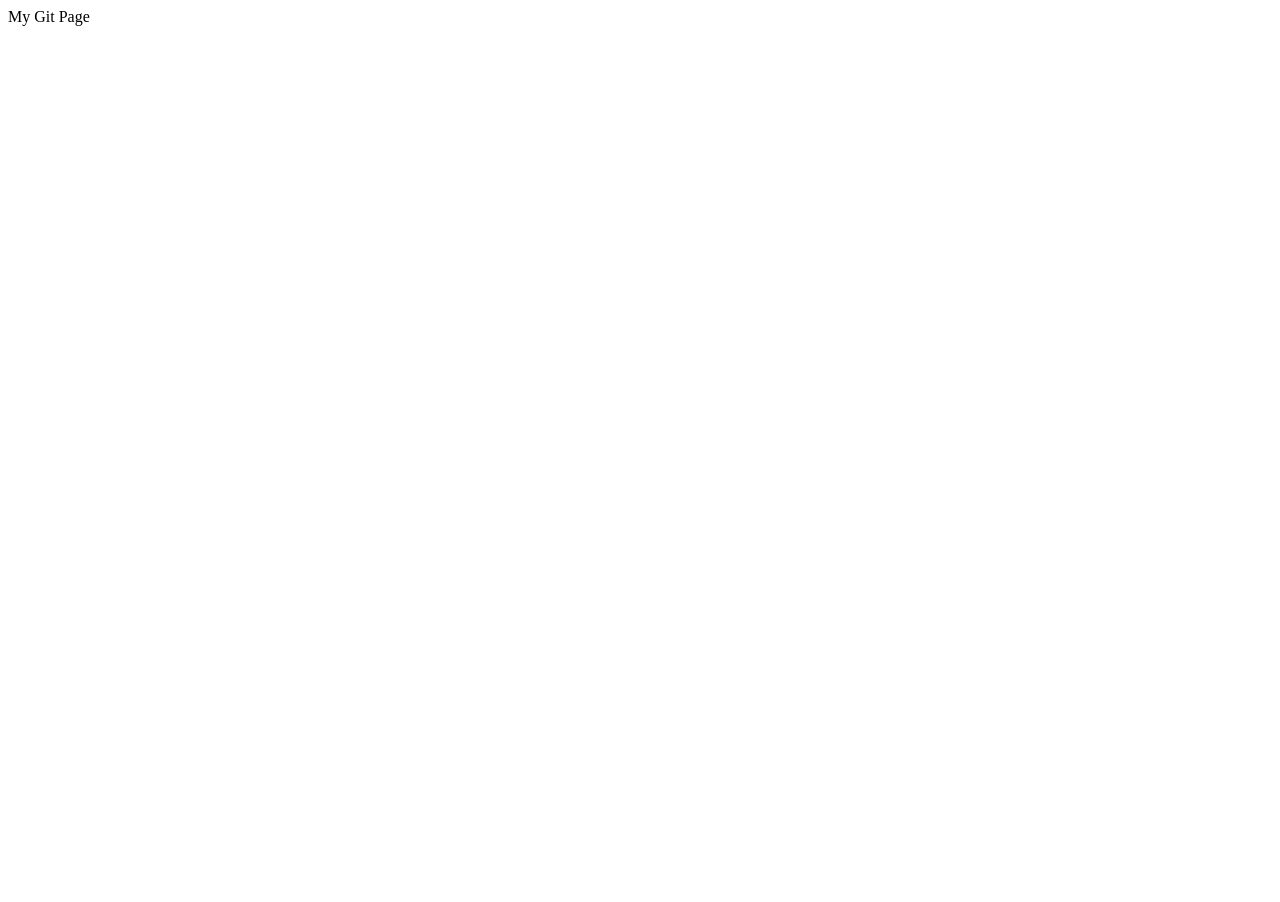
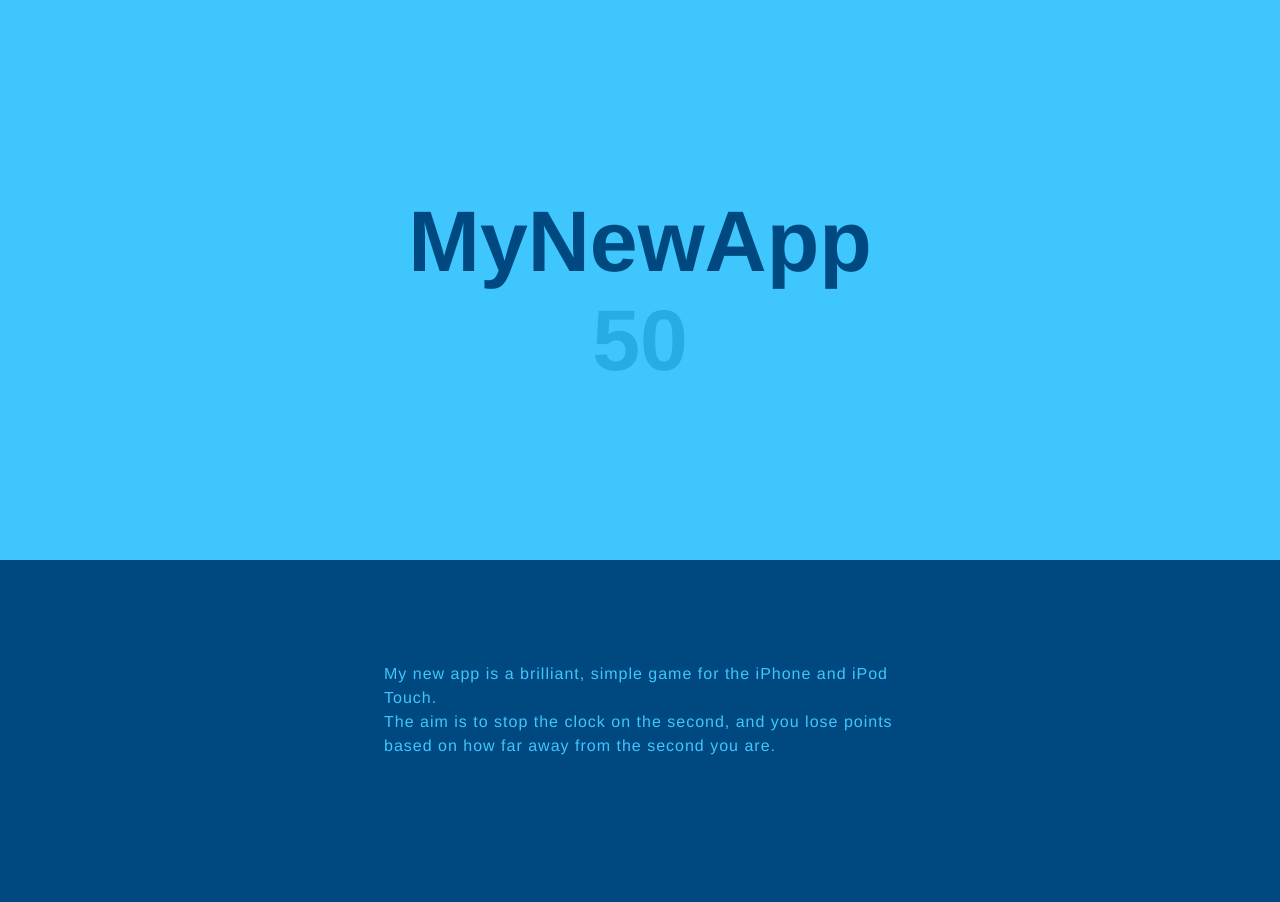
Before and after one commit to yberdnikov/TimerGame, a plain HTML site: page index.html in a window 1280 px wide. Before the commit the page ends 800 px from the top, so only its background shows below. Drawn offline with nearby package versions, Linux system fonts and the light colour scheme.

Commit message:
first page commit

```diff
--- a/index.html
+++ b/index.html
@@ -1 +1,33 @@
-My Git Page
+<!DOCTYPE html>
+<html>
+<head>
+<link rel="stylesheet" href="styles.css">
+<script src="http://ajax.googleapis.com/ajax/libs/jquery/1.8.0/jquery.min.js" type="text/javascript"></script>
+<link href='http://fonts.googleapis.com/css?family=Raleway:400,900' rel='stylesheet' type='text/css'>
+<script>
+$(document).ready(function() {
+
+    setInterval(updateDisplay, 100); // every millisecond call updateDisplay
+
+
+function updateDisplay(){
+      var value = parseInt($('#timer').find('.value').text(), 10);
+
+
+    value++;
+     $('#timer').find('.value').text(value);
+
+}
+});
+</script>
+<title></title>
+<style>
+</style>
+</head>
+
+<body>
+<div id="timer">MyNewApp<br/><span class="value">0</span></div>
+<div id="below">My new app is a brilliant, simple game for the iPhone and iPod Touch.<br/> The aim is to stop the clock on the second, and you lose points based on how far away from the second you are.</div>
+</body>
+
+</html>
--- /dev/null
+++ b/styles.less
@@ -0,0 +1,42 @@
+@base:#26ADE4;
+@darker:@base - 100;
+@lighter: @base + 25;
+
+html, body {
+	margin: 0 0 0 0;
+	padding: 0 0 0 0;
+	font-family:Helvetica;
+}
+
+#timer {
+
+	font-weight:800;
+	font-size:86px;
+	background-color:@lighter;
+	color:@darker;
+	height:70%;
+	padding-top:15%;
+	width:100%;
+	text-align:center;
+	margin: 0 0 0 0;
+	position:absolute;
+
+}
+.value {
+	color:@base;
+}
+#below {
+	width:40%;
+	font-weight:100;
+	letter-spacing:1px;
+	line-height:1.5;
+	padding-top:8%;
+	background-color:@darker;
+	color:@lighter;
+	position:absolute;
+	top:70%;
+	height:30%;
+
+	padding-left:30%;
+	padding-right:30%;
+}
```
Also changed, not shown: styles.css (added), 1 other file.
